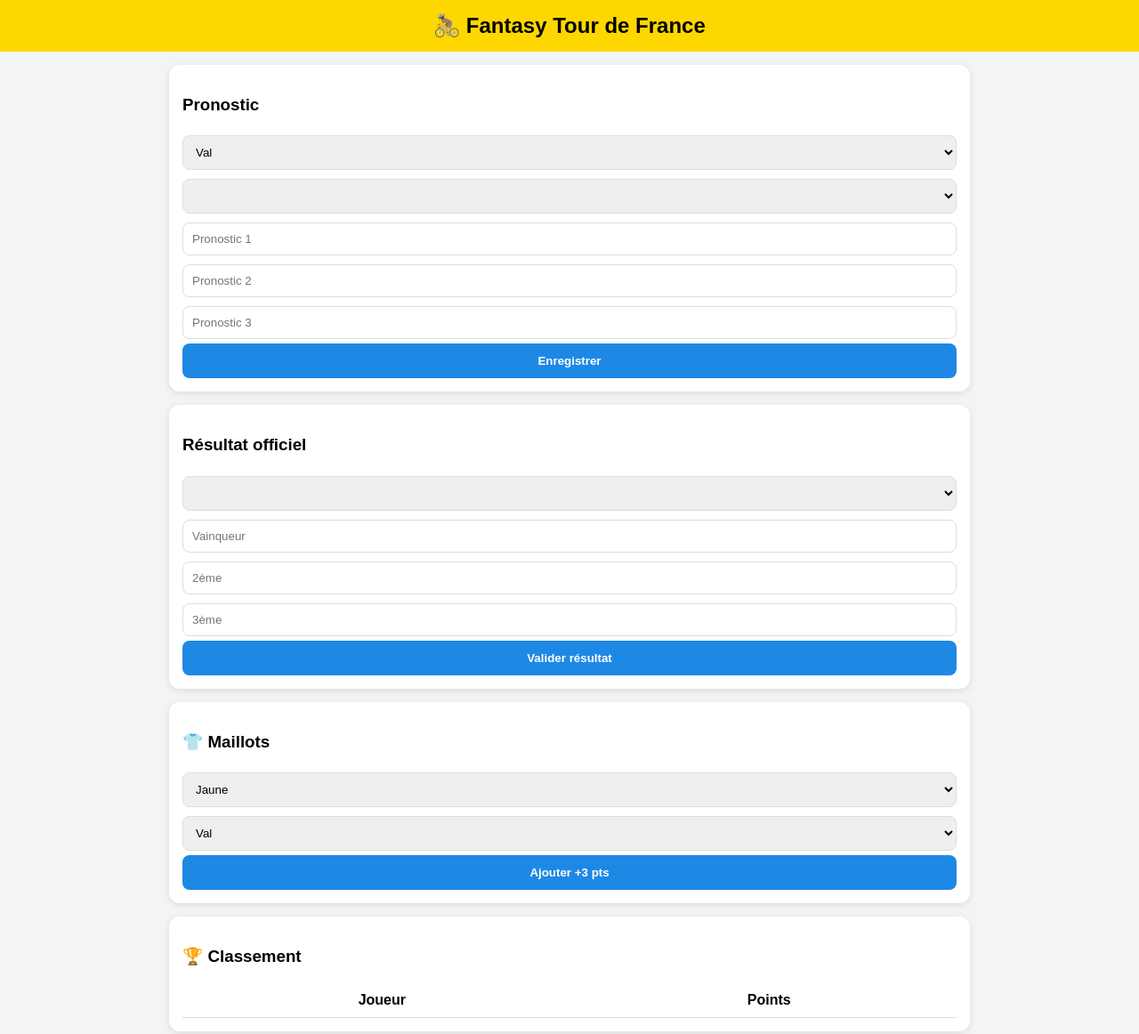
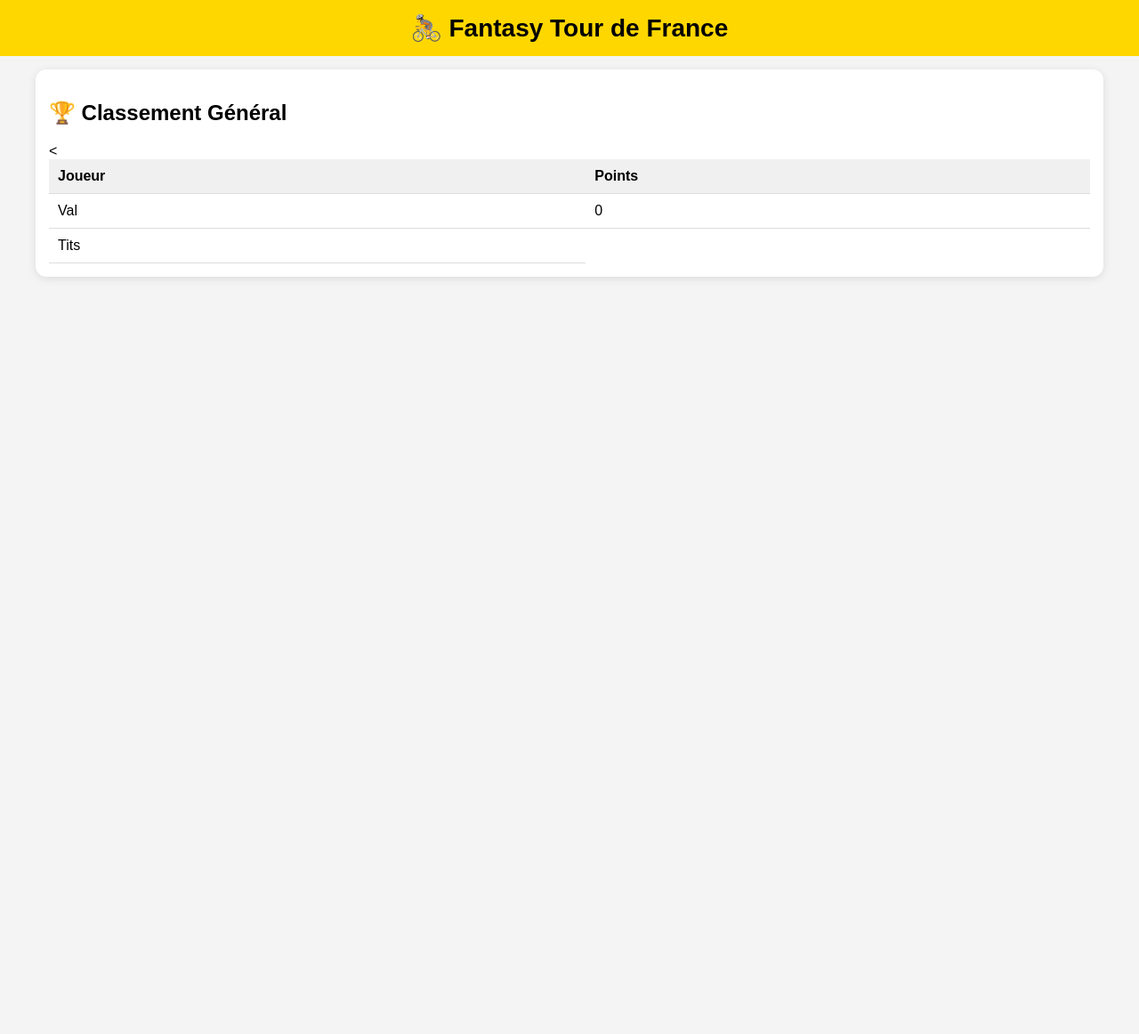
Before and after one commit to alexismits-coder/fantasy-tour-france, a plain HTML site: page index.html in a window 1280 px wide. Shown: the whole page at 89% size. After the commit the page ends 800 px from the top, so only its background shows below. Drawn offline with Linux system fonts and the light colour scheme.

Commit message:
Update index.html

```diff
--- a/index.html
+++ b/index.html
@@ -2,26 +2,28 @@
 <html lang="fr">
 <head>
 <meta charset="UTF-8">
-<meta name="viewport" content="width=device-width,initial-scale=1">
+<meta name="viewport" content="width=device-width, initial-scale=1">
+
 <title>Fantasy Tour de France</title>
 
 <style>
+
 body{
 font-family:Arial,sans-serif;
 margin:0;
-background:#f3f4f6;
+background:#f4f4f4;
 }
 
 header{
 background:#ffd700;
 padding:15px;
-font-size:24px;
+text-align:center;
+font-size:28px;
 font-weight:bold;
-text-align:center;
 }
 
 .container{
-max-width:900px;
+max-width:1200px;
 margin:auto;
 padding:15px;
 }
@@ -29,28 +31,9 @@
 .card{
 background:white;
 padding:15px;
-margin-bottom:15px;
+margin-bottom:20px;
 border-radius:12px;
-box-shadow:0 2px 8px rgba(0,0,0,.1);
-}
-
-input,select{
-width:100%;
-padding:10px;
-margin:5px 0;
-border-radius:8px;
-border:1px solid #ddd;
-box-sizing:border-box;
-}
-
-button{
-width:100%;
-padding:12px;
-background:#1e88e5;
-color:white;
-border:none;
-border-radius:8px;
-font-weight:bold;
+box-shadow:0 2px 10px rgba(0,0,0,.1);
 }
 
 table{
@@ -61,84 +44,32 @@
 th,td{
 padding:10px;
 border-bottom:1px solid #ddd;
+text-align:left;
 }
+
+th{
+background:#f0f0f0;
+}
+
+.rank{
+font-size:20px;
+font-weight:bold;
+}
+
 </style>
 </head>
 
 <body>
 
-<header>🚴 Fantasy Tour de France</header>
+<header>
+🚴 Fantasy Tour de France
+</header>
 
 <div class="container">
 
 <div class="card">
 
-<h3>Pronostic</h3>
-
-<select id="player">
-<option>Val</option>
-<option>Tits</option>
-<option>Tote</option>
-<option>Vic</option>
-<option>Mits</option>
-</select>
-
-<select id="stage"></select>
-
-<input id="p1" placeholder="Pronostic 1">
-<input id="p2" placeholder="Pronostic 2">
-<input id="p3" placeholder="Pronostic 3">
-
-<button onclick="savePrediction()">
-Enregistrer
-</button>
-
-</div>
-
-<div class="card">
-
-<h3>Résultat officiel</h3>
-
-<select id="resultStage"></select>
-
-<input id="winner" placeholder="Vainqueur">
-<input id="second" placeholder="2ème">
-<input id="third" placeholder="3ème">
-
-<button onclick="saveResult()">
-Valider résultat
-</button>
-
-</div>
-
-<div class="card">
-
-<h3>👕 Maillots</h3>
-
-<select id="jersey">
-<option>Jaune</option>
-<option>Vert</option>
-<option>A Pois</option>
-<option>Blanc</option>
-</select>
-
-<select id="jerseyWinner">
-<option>Val</option>
-<option>Tits</option>
-<option>Tote</option>
-<option>Vic</option>
-<option>Mits</option>
-</select>
-
-<button onclick="giveJersey()">
-Ajouter +3 pts
-</button>
-
-</div>
-
-<div class="card">
-
-<h3>🏆 Classement</h3>
+<h2>🏆 Classement Général</h2>
 
 <table>
 <thead>
@@ -147,14 +78,8 @@
 <th>Points</th>
 </tr>
 </thead>
-<tbody id="ranking"></tbody>
-</table>
 
-</div>
+<tbody id="ranking">
 
-</div>
-
-<pp.js
-
-</body>
-</html>
+<tr><td>Val</td><td>0</td></tr>
+<tr><td>Tits</td><
```
